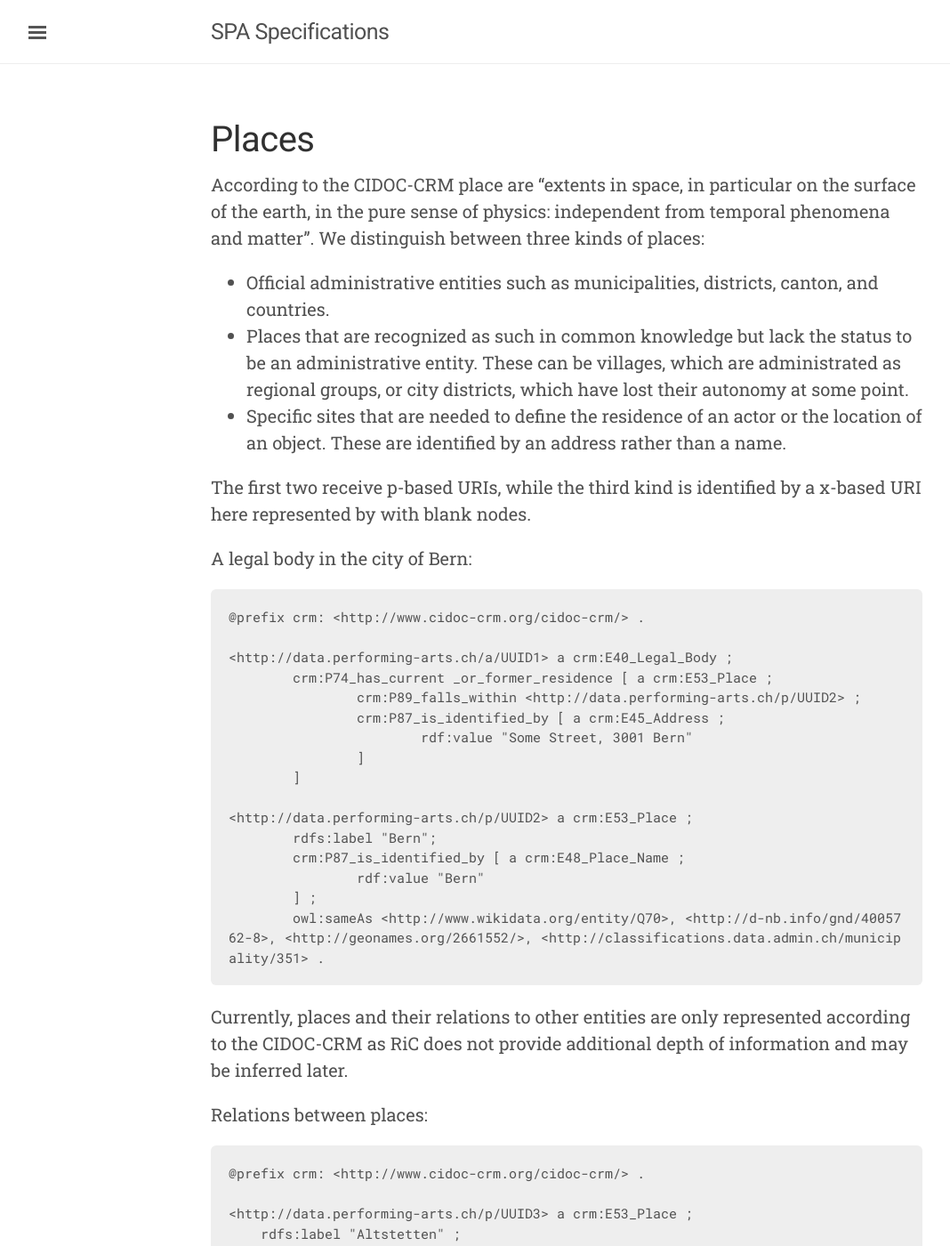
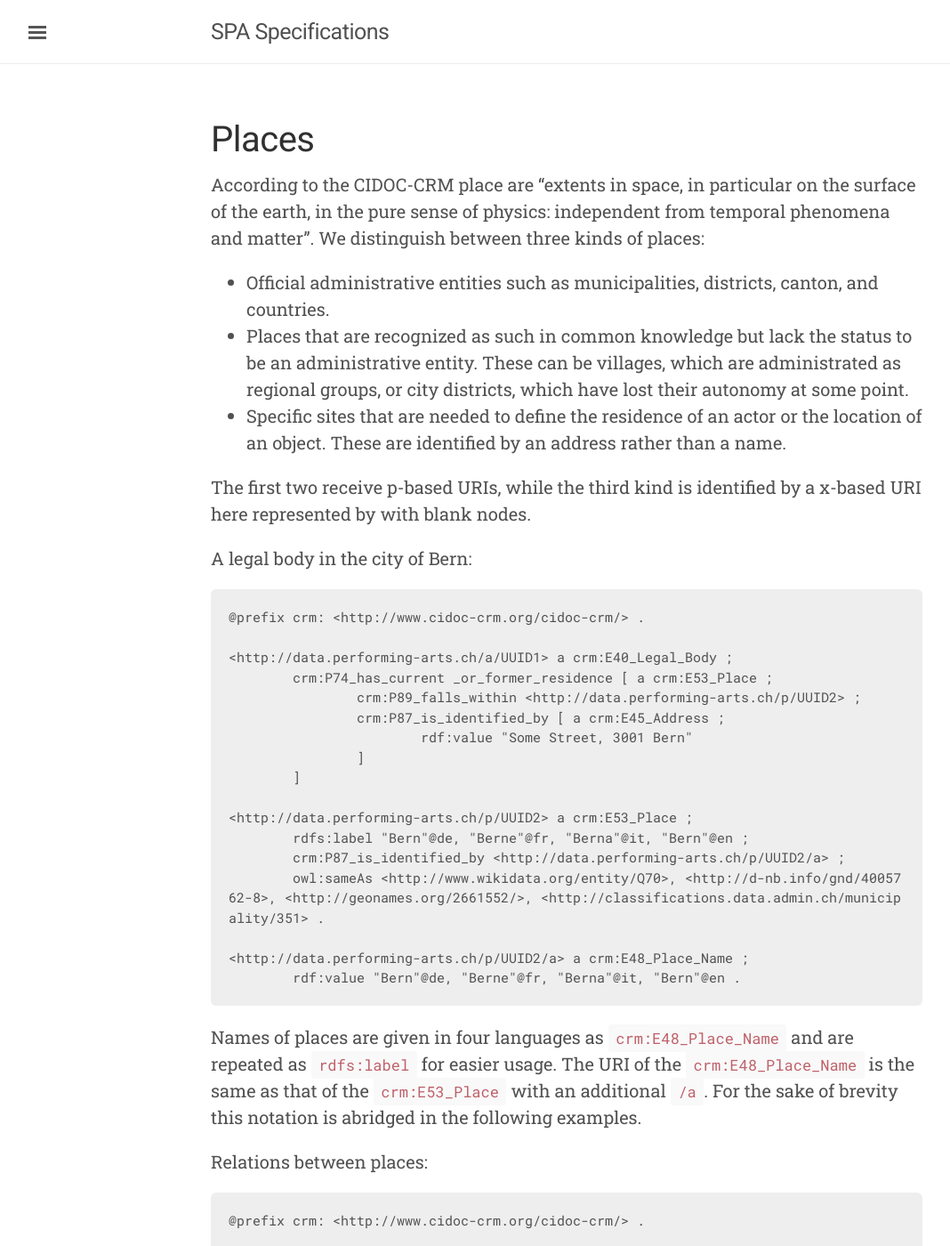
Before and after one commit to sapa/spa-specifications, a Jekyll site: the page built from places.md, in a window 1280 px wide and 1400 px high. Shown: the whole window at 89% size, without its empty margins (3-1071 px from the left). Built offline with Jekyll 4.4.1, drawn with Linux system fonts in a browser that asks for light colours.

Commit message:
places with specific appellation URI

````diff
--- a/places.md
+++ b/places.md
@@ -25,18 +25,15 @@ A legal body in the city of Bern:
 	]
 
 <http://data.performing-arts.ch/p/UUID2> a crm:E53_Place ;
-	rdfs:label "Bern";
-	crm:P87_is_identified_by [ a crm:E48_Place_Name ;
-		rdf:value "Bern"
-	] ;
+	rdfs:label "Bern"@de, "Berne"@fr, "Berna"@it, "Bern"@en ;
+	crm:P87_is_identified_by <http://data.performing-arts.ch/p/UUID2/a> ;
 	owl:sameAs <http://www.wikidata.org/entity/Q70>, <http://d-nb.info/gnd/4005762-8>, <http://geonames.org/2661552/>, <http://classifications.data.admin.ch/municipality/351> .
+
+<http://data.performing-arts.ch/p/UUID2/a> a crm:E48_Place_Name ;
+	rdf:value "Bern"@de, "Berne"@fr, "Berna"@it, "Bern"@en .
 ```
 
-<!-- TODO: add geo data -->
-
-<!-- TODO: Should the address be machine readable? -->
-
-Currently, places and their relations to other entities are only represented according to the CIDOC-CRM as RiC does not provide additional depth of information and may be inferred later.
+Names of places are given in four languages as `crm:E48_Place_Name` and are repeated as `rdfs:label` for easier usage. The URI of the `crm:E48_Place_Name` is the same as that of the `crm:E53_Place` with an additional `/a`. For the sake of brevity this notation is abridged in the following examples.
 
 Relations between places:
 
````
